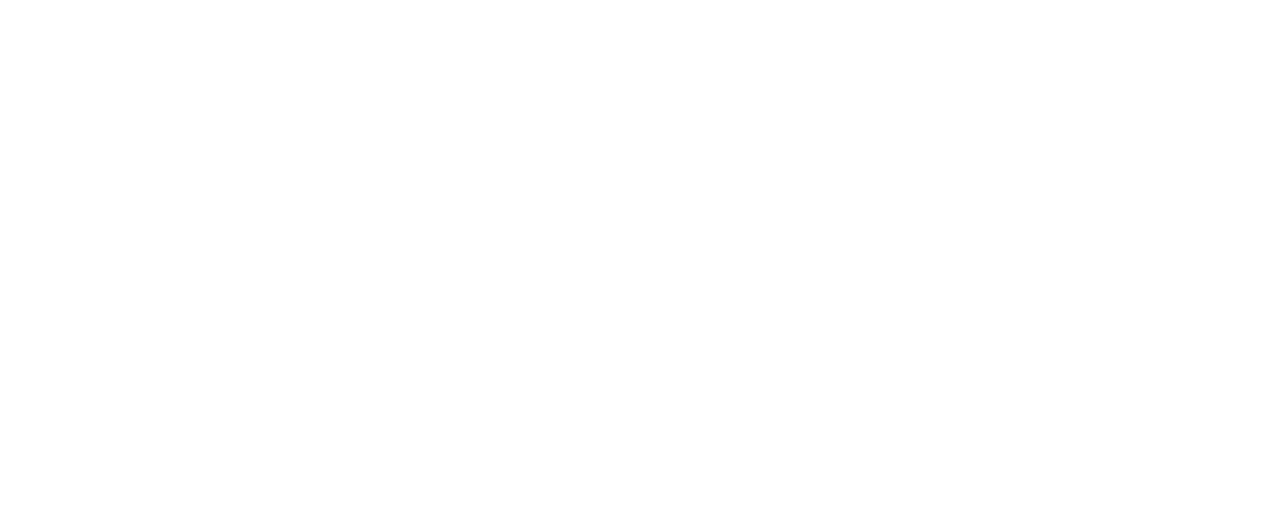
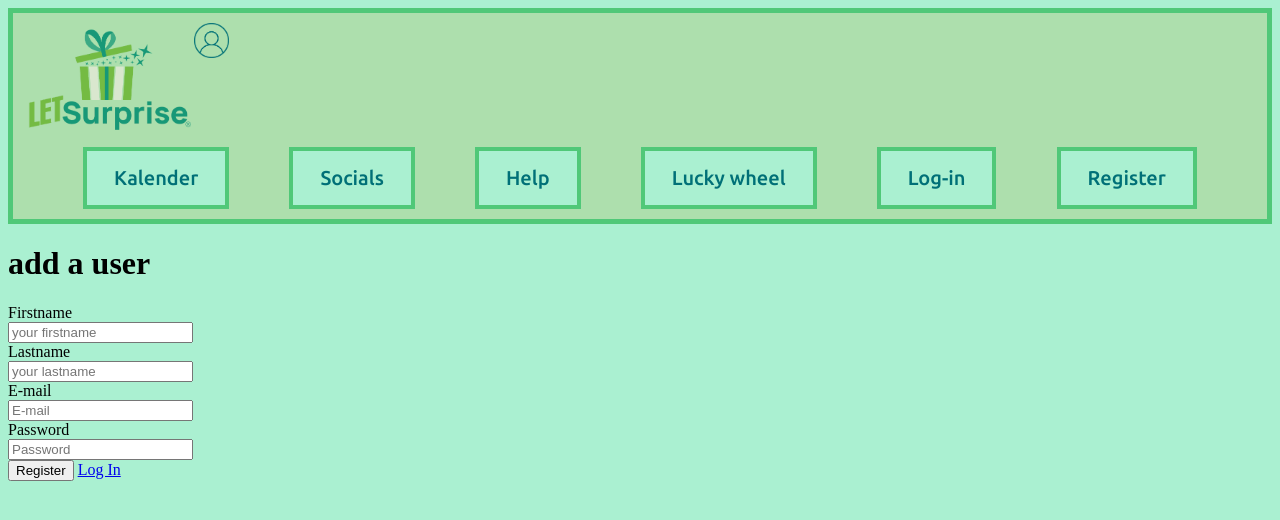
Before and after one commit to matty1400/LetSurprise, a plain HTML site: page register.html in a window 1280 px wide. Drawn offline with nearby package versions, Linux system fonts and the light colour scheme.

Commit message:
Added login + register (also a bit CSS)

```diff
--- a/Log_in.html
+++ b/Log_in.html
@@ -0,0 +1,55 @@
+<!DOCTYPE html>
+<html lang="en">
+<head>
+    <meta charset="UTF-8">
+    <meta http-equiv="X-UA-Compatible" content="IE=edge">
+    <meta name="viewport" content="width=device-width, initial-scale=1.0">
+    <title>Document</title>
+    <link href="./assets/css/style.css" rel="stylesheet" type="text/css">
+    <script src="https://ajax.googleapis.com/ajax/libs/jquery/3.1.1/jquery.min.js"></script>
+    <link rel="preconnect" href="https://fonts.googleapis.com">
+    <link rel="preconnect" href="https://fonts.gstatic.com" crossorigin>
+    <link href="https://fonts.googleapis.com/css2?family=Ubuntu:wght@500&display=swap" rel="stylesheet">
+</head>
+<body>
+    <!-- HEADERBOX WITH BUTTONS -->
+    <div class="headerBox">
+        <a href="index.html">
+            <img src="./assets/images/Logo_LetSurprise2.png" id="logo" alt="Logo">
+        </a>
+        <img src="./assets/images/profile_icon.png" id="profileIcon" alt="Icon of profile">
+        <div class="buttons">
+            <a href="something" id="buttonKalender">Kalender</a>
+            <a href="something" id="buttonSocials">Socials</a>
+            <a href="something" id="buttonHelp">Help</a>
+            <a href="luckywheel.html" id="buttonWheel">Lucky wheel</a>
+            <a href="Log_in.html" id="buttonLogin">Log-in</a>
+            <a href="Register.html" id="buttonRegister">Register</a>
+        </div>
+    </div>
+
+    <h1>
+        Log in
+    </h1>
+
+    <br>
+    <label for="Email">
+        E-mail
+    </label>
+    <br>
+    <input type="text" id="Email" name="Email" placeholder="E-mail">
+    <br>
+
+    <label for="Password">
+        Password
+    </label>
+    <br>
+    <input type="text" id="Password" name="Password" placeholder="Password">
+     <br>
+    <button class="Log-in_button">
+        Log In
+    </button>
+
+    <script src="./assets/js/Log_in.js"></script>
+</body>
+</html>
--- /dev/null
+++ b/assets/css/login.css
@@ -0,0 +1,118 @@
+body {
+    background-color: #aaf0d1;
+  }
+
+  /* HEADER BOX STYLING */
+  .headerBox {
+    background-color: #addfad;
+    padding: 10px;
+    border: 5px solid #50c878;
+    margin: 0;
+  }
+
+  #logo {
+    height: 120px;
+    width: 171px;
+  }
+
+  #profileIcon {
+    display: inline-block;
+    position: absolute;
+    align-items: right;
+    height: 35px;
+    width: 35px;
+    color: #50c878;
+  }
+
+  /* BUTTON STYLING */
+  .buttons {
+    display: flex;
+    flex-direction: row;
+    justify-content: space-evenly;
+    align-items: center;
+  }
+
+  #buttonLogin {
+    border: 4px solid #50c878;
+    padding: 15px 27px;
+    background-color:  #aaf0d1;
+    font-family: 'Ubuntu';
+    font-size: 20px;
+    color: #007077;
+    text-decoration: none;
+  }
+
+  #buttonRegister {
+    border: 4px solid #50c878;
+    padding: 15px 27px;
+    background-color:  #aaf0d1;
+    font-family: 'Ubuntu';
+    font-size: 20px;
+    color: #007077;
+    text-decoration: none;
+  }
+
+  #buttonKalender {
+    border: 4px solid #50c878;
+    padding: 15px 27px;
+    background-color:  #aaf0d1;
+    font-family: 'Ubuntu';
+    font-size: 20px;
+    color: #007077;
+    text-decoration: none;
+  }
+
+  #buttonSocials {
+    border: 4px solid #50c878;
+    padding: 15px 27px;
+    background-color:  #aaf0d1;
+    font-family: 'Ubuntu';
+    font-size: 20px;
+    color: #007077;
+    text-decoration: none;
+  }
+
+  #buttonHelp {
+    border: 4px solid #50c878;
+    padding: 15px 27px;
+    background-color:  #aaf0d1;
+    font-family: 'Ubuntu';
+    font-size: 20px;
+    color: #007077;
+    text-decoration: none;
+  }
+
+  #buttonWheel {
+    border: 4px solid #50c878;
+    padding: 15px 27px;
+    background-color:  #aaf0d1;
+    font-family: 'Ubuntu';
+    font-size: 20px;
+    color: #007077;
+    text-decoration: none;
+  }
+
+  /* HOVER FUNCTIONS ON HEADER BUTTONS */
+  #buttonKalender:hover {
+    background-color: #50c878;
+  }
+
+  #buttonSocials:hover {
+    background-color: #50c878;
+  }
+
+  #buttonHelp:hover {
+    background-color: #50c878;
+  }
+
+  #buttonWheel:hover {
+    background-color: #50c878;
+  }
+
+  #buttonLogin:hover {
+    background-color: #50c878;
+  }
+
+  #buttonRegister:hover {
+    background-color: #50c878;
+  }
--- a/register.html
+++ b/register.html
@@ -0,0 +1,68 @@
+<!DOCTYPE html>
+<html lang="en">
+    <head>
+        <meta charset="UTF-8">
+        <meta http-equiv="X-UA-Compatible" content="IE=edge">
+        <meta name="viewport" content="width=device-width, initial-scale=1.0">
+        <title>Document</title>
+        <link href="./assets/css/style.css" rel="stylesheet" type="text/css">
+        <script src="https://ajax.googleapis.com/ajax/libs/jquery/3.1.1/jquery.min.js"></script>
+        <link rel="preconnect" href="https://fonts.googleapis.com">
+        <link rel="preconnect" href="https://fonts.gstatic.com" crossorigin>
+        <link href="https://fonts.googleapis.com/css2?family=Ubuntu:wght@500&display=swap" rel="stylesheet">
+    </head>
+    <body>
+        <!-- HEADERBOX WITH BUTTONS -->
+    <div class="headerBox">
+        <a href="index.html">
+            <img src="./assets/images/Logo_LetSurprise2.png" id="logo" alt="Logo">
+        </a>
+        <img src="./assets/images/profile_icon.png" id="profileIcon" alt="Icon of profile">
+        <div class="buttons">
+            <a href="something" id="buttonKalender">Kalender</a>
+            <a href="something" id="buttonSocials">Socials</a>
+            <a href="something" id="buttonHelp">Help</a>
+            <a href="luckywheel.html" id="buttonWheel">Lucky wheel</a>
+            <a href="Log_in.html" id="buttonLogin">Log-in</a>
+            <a href="Register.html" id="buttonRegister">Register</a>
+        </div>
+    </div>
+
+    <h1>
+        add a user
+    </h1>
+
+    <form action="./assets/API/register_user.php" method="post">
+        <label for="firstname">
+            Firstname
+        </label>
+        <br>
+        <input type="text" id="firstname" name="firstname" placeholder="your firstname">
+        <br>
+        <label for="lastname">
+            Lastname
+        </label>
+        <br>
+        <input type="text" id="lastname" name="lastname" placeholder="your lastname">
+        <br>
+        <label for="Email">
+            E-mail
+        </label>
+        <br>
+        <input type="text" id="Email" name="Email" placeholder="E-mail">
+        <br>
+
+        <label for="Password">
+            Password
+            </label>
+            <br>
+            <input type="text" id="Password" name="Password" placeholder="Password">
+            <br>
+
+        <input type="submit" value="Register">
+        <a href="/LetSurprise/Log_in.html" >
+            Log In
+        </a>
+    </form>
+    </body>
+</html>
```
Also changed, not shown: index.html (+2 -2 lines).
